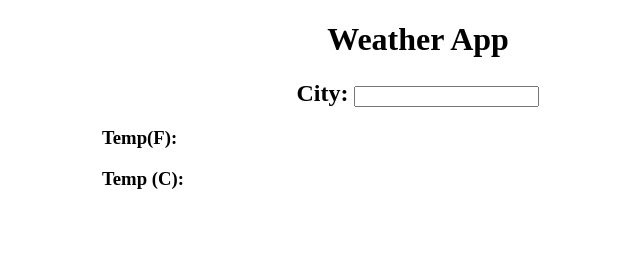
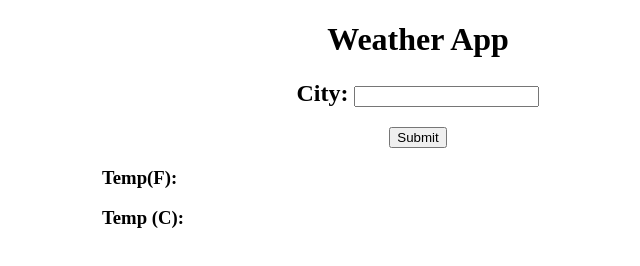
Before and after one commit to jhvo2003/WeatherApp, a plain HTML site: page index.html in a window 1280 px wide. Shown: the whole page, without its empty margins (222-862 px from the left). Drawn offline with Linux system fonts and the light colour scheme.

Commit message:
subit button

```diff
--- a/index.html
+++ b/index.html
@@ -8,6 +8,9 @@
     <body>
         <h1>Weather App</h1>
         <h2>City: <input type="text" id = "cityInput" ></h2>
+        <div class = "mb-3">
+            <button type = "button" id = "submit">Submit</button>
+        </div>
         <h3 id = "tempF">Temp(F):</h3>
         <h3 id = "tempC">Temp (C):</h3>
 
--- a/style.css
+++ b/style.css
@@ -7,3 +7,6 @@ h2 {
 h3{
     text-indent: 25%;
 }
+div{
+    text-align: center;
+}
```
